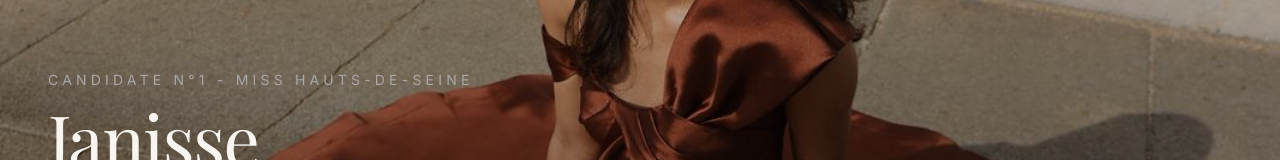
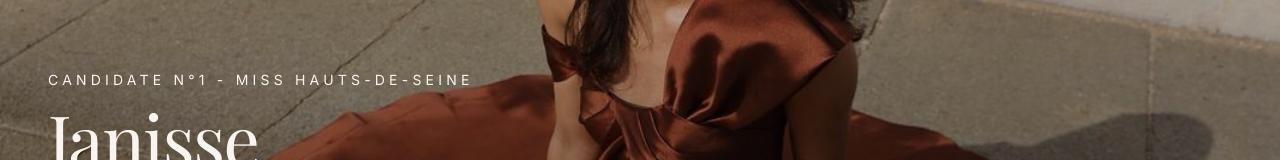
Before and after one commit to Yawleen/janisse-constable-website, a Next.js app: page / in a window 1280 px wide. Shown: the part 426-586 px from the top of the page. Built offline with nearby package versions, Linux system fonts and the light colour scheme.

Commit message:
style: update style

```diff
--- a/app/globals.css
+++ b/app/globals.css
@@ -103,7 +103,7 @@
   /* Image system */
 
   .image-overlay-dark {
-    @apply absolute size-full inset-0 bg-linear-to-t from-black/50 to-transparent z-2;
+    @apply absolute size-full inset-0 bg-linear-to-t from-black/50 to-transparent z-1;
   }
 
   /* Subtitle */
--- a/components/sections/Hero.tsx
+++ b/components/sections/Hero.tsx
@@ -13,10 +13,10 @@ const Hero = () => {
         priority
       />
       <div className="image-overlay-dark"></div>
-      <p className="text-xs md:text-sm uppercase tracking-[0.3em] mb-3 z-1">
+      <p className="text-xs md:text-sm uppercase tracking-[0.3em] mb-3 z-2">
         Candidate n°1 - Miss Hauts-de-Seine
       </p>
-      <h1 className="relative z-3">
+      <h1 className="relative z-2">
         Janisse <span className="block italic">Constable</span>
       </h1>
     </section>
```
